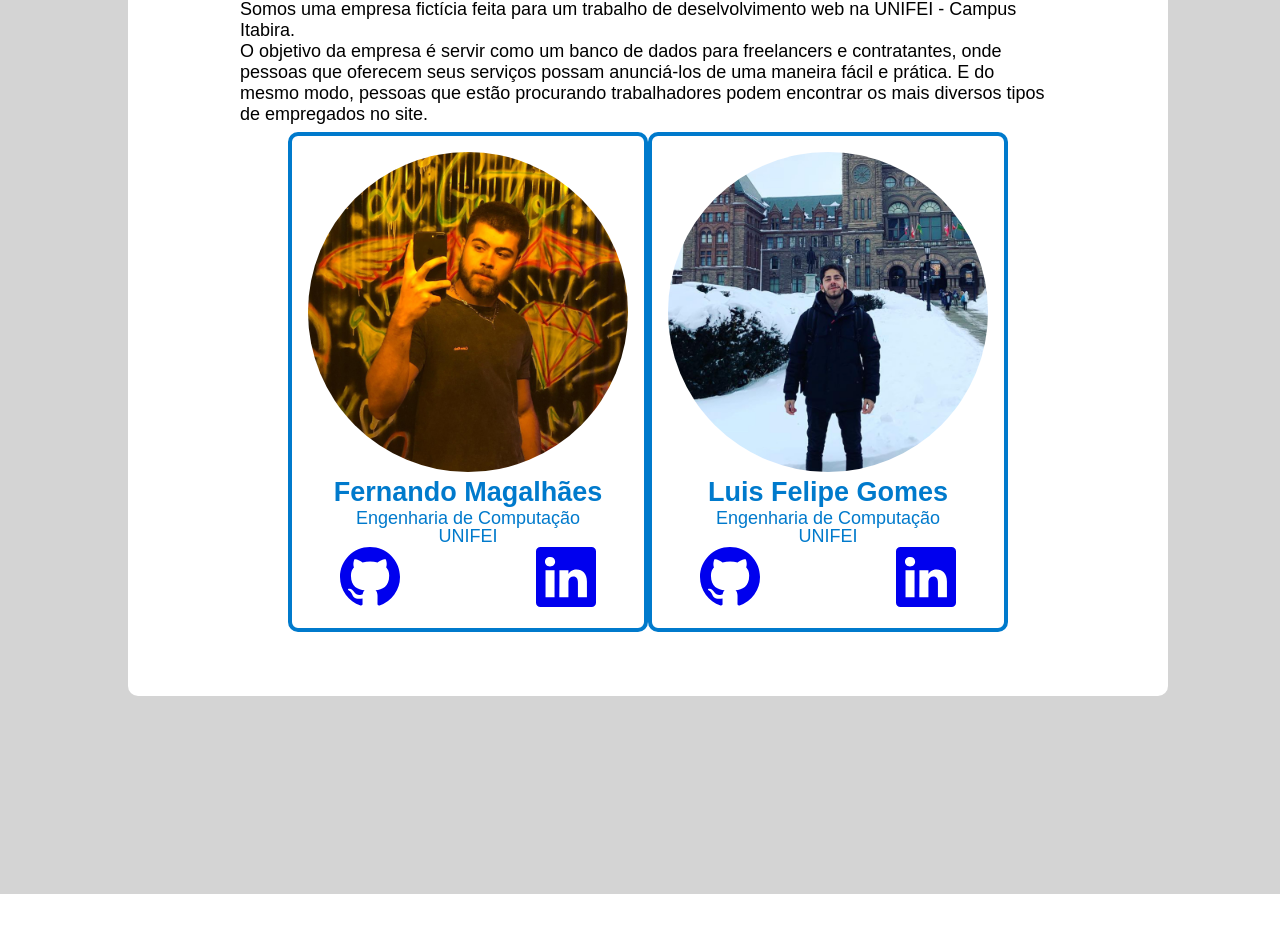
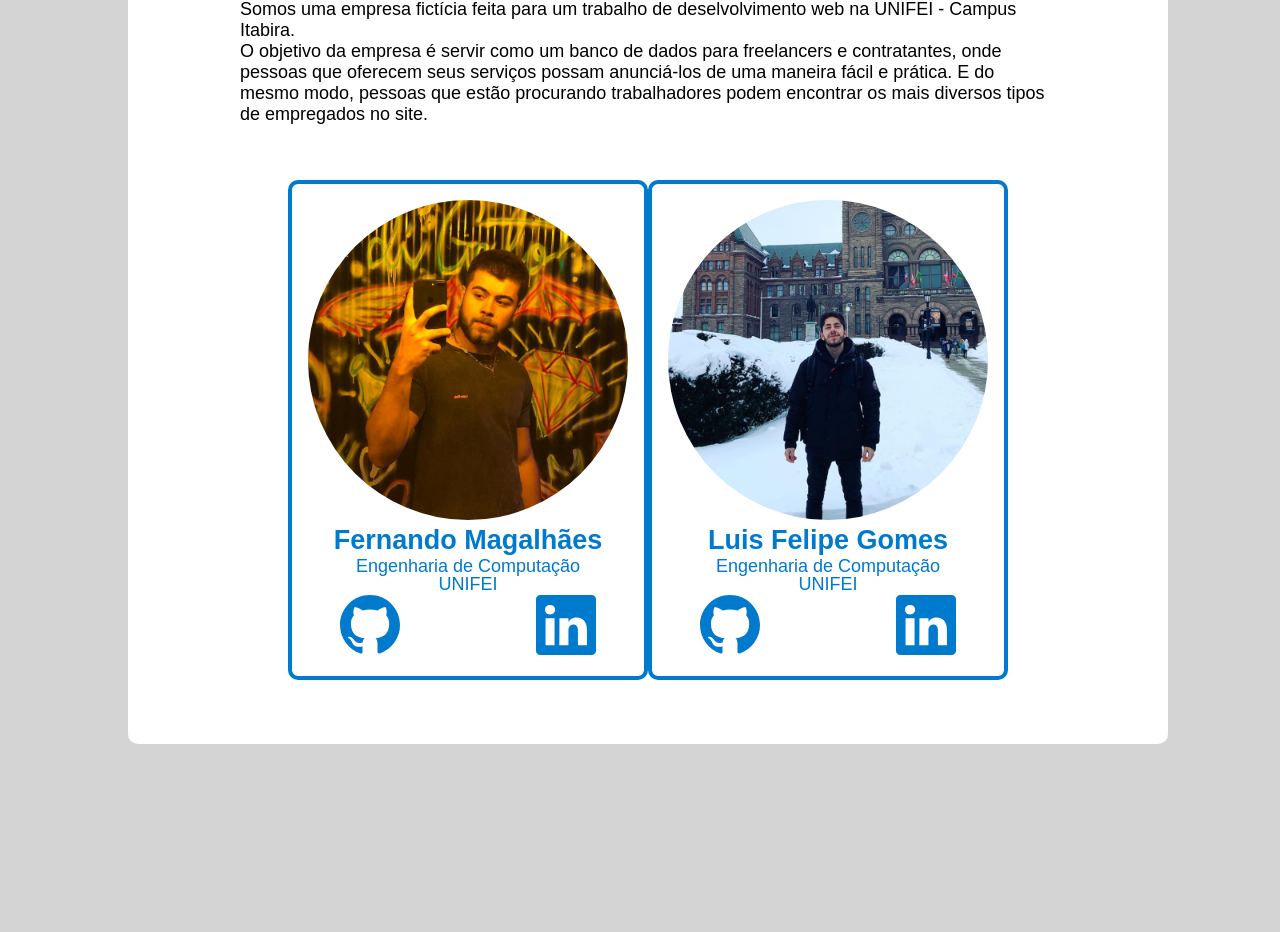
Before and after one commit to Fampzz/Trabalho-Ujobs, a React (Create React App) app: page /quem-somos in a window 1280 px wide. Shown: the part 352-1284 px from the top of the page. Before the commit the page ends 1246 px from the top, so only its background shows below. Built offline with nearby package versions, Linux system fonts and the light colour scheme.

Commit message:
commit update

```diff
--- a/src/components/Freelancers.jsx
+++ b/src/components/Freelancers.jsx
@@ -25,7 +25,7 @@ function Freelancers() {
                     <a href='/home'> <img className="logo-img" src={require("../assets/logos/Logo.png")} alt='' /> </a>
                     <div className="menu-superior">
                         <nav>
-                            <a className="menu-text" href="/freelancers">Freelancers</a>
+                            <a className="menu-text selecionada" href="/freelancers">Freelancers</a>
                             <a className="menu-text" href="/quem-somos">Quem somos?</a>
                         </nav>
                     </div>
--- a/src/components/QuemSomos.jsx
+++ b/src/components/QuemSomos.jsx
@@ -9,7 +9,7 @@ function QuemSomos(){
                     <div class="menu-superior">
                         <nav>
                             <a class="menu-text" href="/freelancers">Freelancers</a>
-                            <a class="menu-text" href="/quem-somos">Quem somos?</a>
+                            <a class="menu-text selecionada" href="/quem-somos">Quem somos?</a>
                         </nav>
                     </div>
                 </div>
--- a/src/components/Style.css
+++ b/src/components/Style.css
@@ -3,6 +3,22 @@
     margin: 0;
     font-family: 'Kanit', sans-serif;
   }
+
+/* estilização de scroll*/
+::-webkit-scrollbar {
+  width: 1rem;
+  height: 1rem;
+}
+::-webkit-scrollbar-track {
+  background-color: #d4d4d4;
+}
+::-webkit-scrollbar-thumb {
+  background-color: #ffffff;
+  border-radius: 6px;
+}
+::-webkit-scrollbar-thumb:hover {
+  background-color: #007acc;
+}
 
   @import url('https://fonts.googleapis.com/css2?family=Kanit:wght@300;500&display=swap');
   .login-backgound{
@@ -26,6 +42,7 @@
     background-color: #ffffff;
     border-radius: 10px;
     padding: 1rem;
+    margin-top: 3rem;
     margin-bottom: 3rem;
   }
   .redescriadores{
@@ -37,8 +54,13 @@
     padding-left:3rem;
     padding-right: 3rem;
   }
-  .redescriadores-icon{
-    transition: fill 1s;
+  .redescriadores a{
+    text-decoration: none;
+    color: #007acc;
+  }
+  .redescriadores a svg{
+
+    transition: fill 0.5s;
   }
   .criadores h2{
     color: #007acc;
@@ -48,7 +70,7 @@
     color: #007acc;
     margin-top: -1.5rem;
   }
-  .redescriadores-icon:hover{
+  .redescriadores a svg:hover{
     fill: #0061a3;
   }
   .nosft{
@@ -160,7 +182,7 @@
   .btns {
     height: 2.7rem;
     width: 6rem;
-
+    cursor: pointer;
     border: 0px;
     border-radius: 10px;
     transition: background 1s;
```
Also changed, not shown: 1 other file (tests, documents, lock files or other folders).
